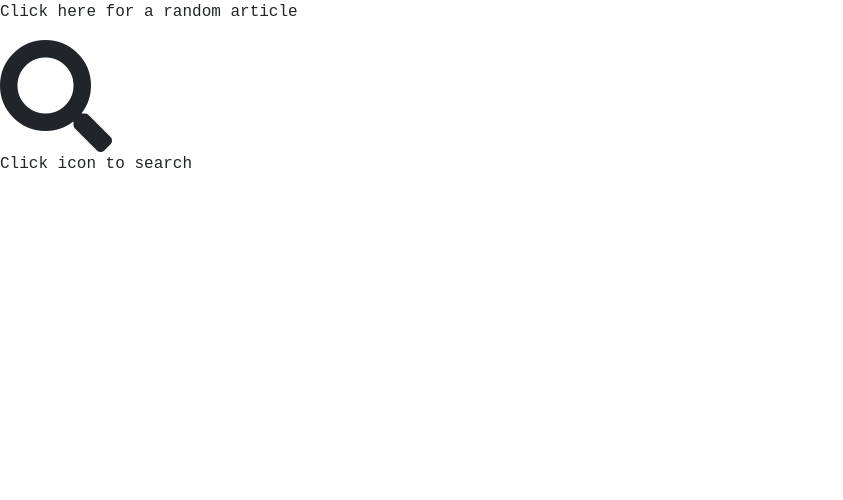
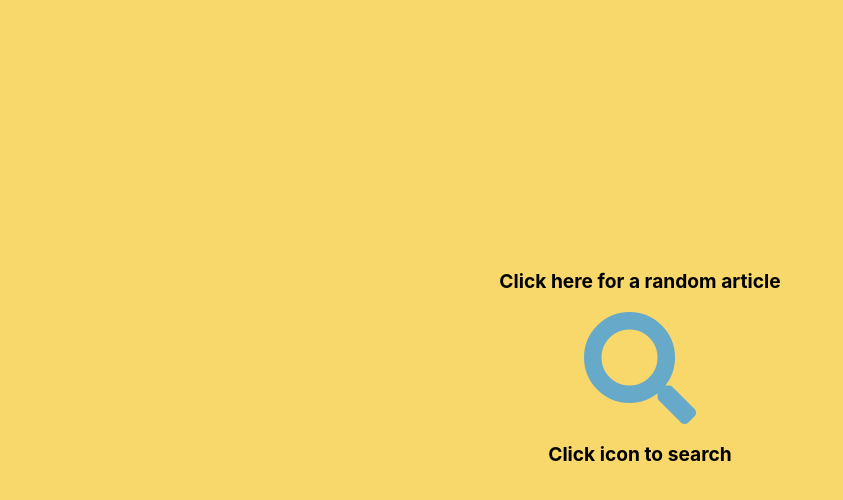
Before and after one commit to SnowLLL/wikipedia, a JavaScript app: page / in a window 1280 px wide. Shown: the top 500 px of the page, without its empty margins (0-843 px from the left). Built offline with nearby package versions, Linux system fonts and the light colour scheme; the HTML template or start-up script is replaced by a standard one.

Commit message:
create elements

```diff
--- a/public/index.html
+++ b/public/index.html
@@ -29,6 +29,7 @@
   </head>
   <body>
     <noscript>You need to enable JavaScript to run this app.</noscript>
+    <script src="https://unpkg.com/@babel/standalone/babel.min.js"></script>
     <div id="root"></div>
 
   </body>
--- a/src/App.css
+++ /dev/null
@@ -1,3 +0,0 @@
-* {
-  font-family: "Courier New", Courier, monospace;
-}
--- a/src/App.js
+++ b/src/App.js
@@ -1,13 +1,28 @@
-import './App.css';
+import './index.css'
+
+const displayHandler = () =>{
+  document.getElementById('searchIcon').style.visibility = 'hidden';
+  document.getElementById('inputBar').style.visibility = 'visible';
+}
+const reset = () => {
+  document.getElementById('searchIcon').style.visibility = 'visible';
+  document.getElementById('inputBar').style.visibility = 'hidden';
+}
 
 function App() {
   return (
     <div className="App">
-      <p>Click here for a random article</p>
       <div>
-         <i class="fas fa-search fa-7x"></i>
+         <p>Click here for a random article</p>
+         <div id="searchIcon">
+            <i class="fas fa-search fa-7x" onClick ={displayHandler}></i>
+         </div>
+         <div id="inputBar">
+            <input type="text" id="searchWords"></input>
+            <i class="fas fa-times fa-3x" id="resetBIcon" onClick={reset}></i>
+         </div>
+         <p id="description">Click icon to search</p>
       </div>
-      <p>Click icon to search</p>
     </div>
   );
 }
--- a/src/index.css
+++ b/src/index.css
@@ -1,13 +1,57 @@
 body {
   margin: 0;
-  font-family: -apple-system, BlinkMacSystemFont, 'Segoe UI', 'Roboto', 'Oxygen',
-    'Ubuntu', 'Cantarell', 'Fira Sans', 'Droid Sans', 'Helvetica Neue',
+  font-family: -apple-system, BlinkMacSystemFont, "Segoe UI", "Roboto", "Oxygen",
+    "Ubuntu", "Cantarell", "Fira Sans", "Droid Sans", "Helvetica Neue",
     sans-serif;
   -webkit-font-smoothing: antialiased;
   -moz-osx-font-smoothing: grayscale;
+  background-color: #f8d86a;
+  text-align: center;
 }
 
-code {
-  font-family: source-code-pro, Menlo, Monaco, Consolas, 'Courier New',
-    monospace;
+.App {
+  height: 100vh;
+  display: flex;
+  align-items: center;
+  justify-content: center;
 }
+
+p {
+  color: black;
+  font-size: larger;
+  font-weight: bolder;
+}
+
+i {
+  color: #66a9c9;
+}
+
+#searchIcon {
+  animation: trans 3s ease-in-out;
+}
+
+input {
+  border: groove;
+  border-radius: 50px !important;
+  width: 33vw;
+  height: 7vh;
+  position: relative;
+  top: -10vh;
+  cursor: text;
+  outline-style: none;
+}
+
+#inputBar {
+  visibility: hidden;
+}
+
+#resetBIcon {
+  position: relative;
+  left: -5vw;
+  top: -8.3vh;
+}
+
+#description {
+  position: relative;
+  top: -6vh;
+}
```
